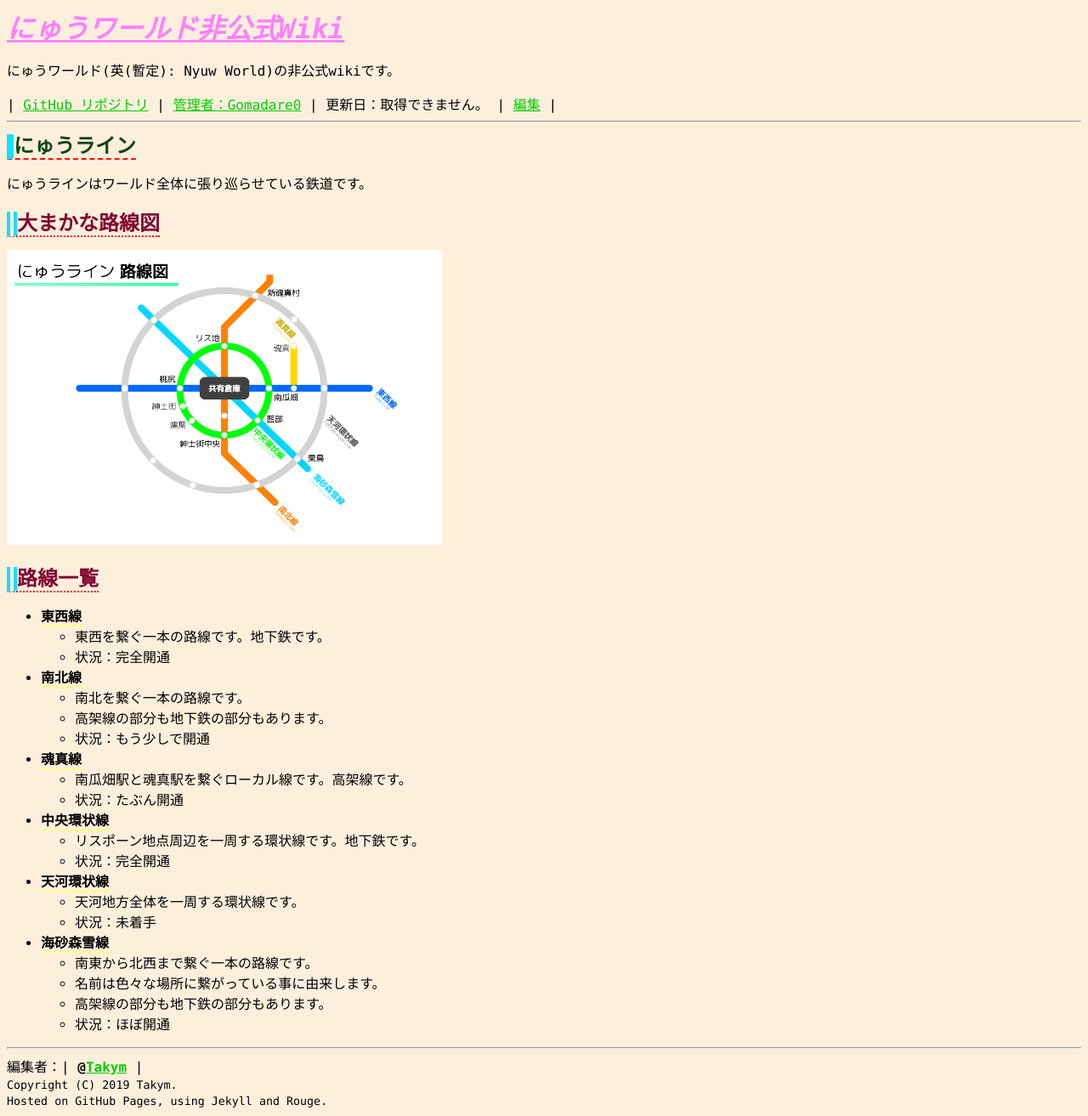
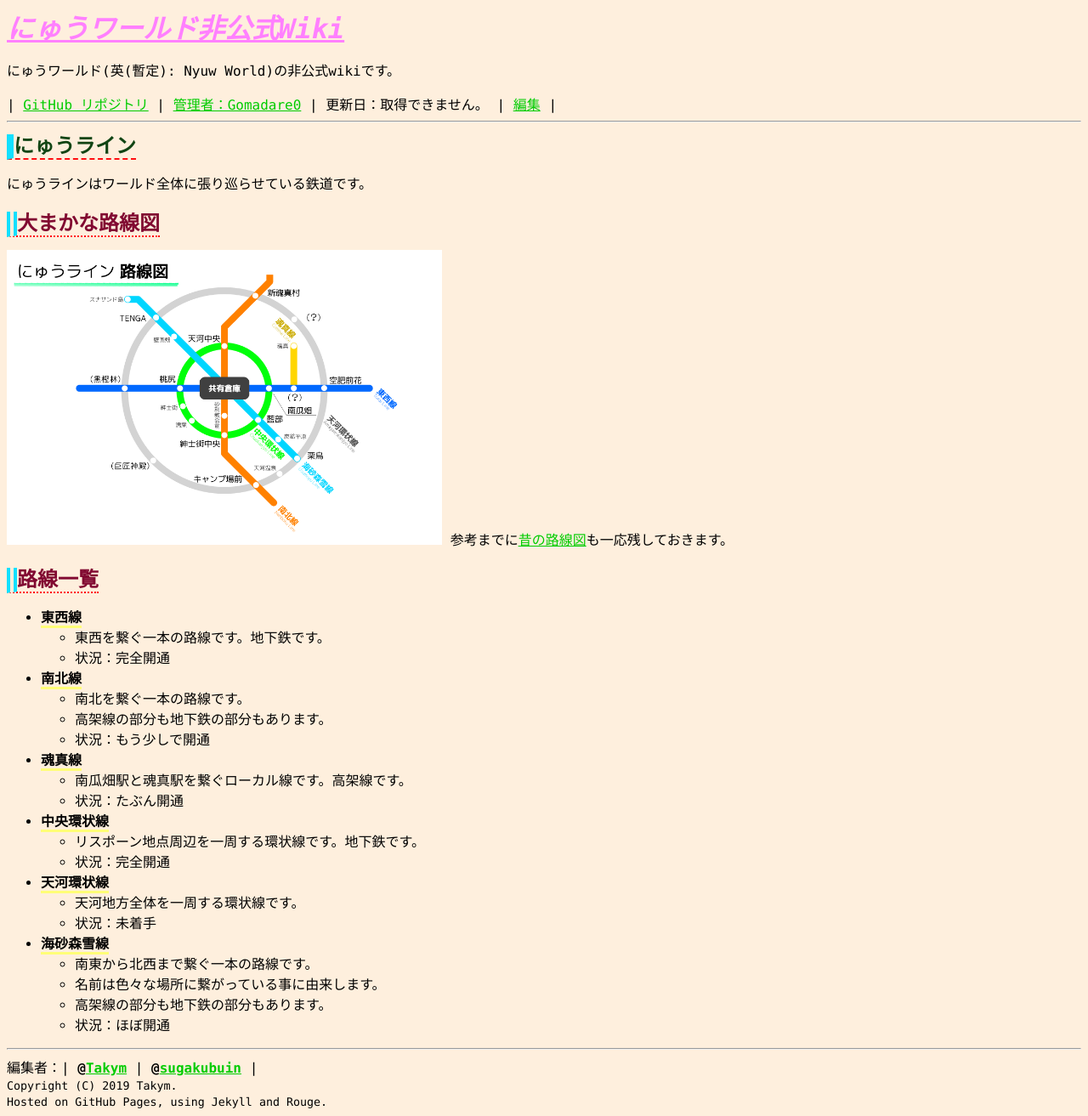
Before and after one commit to Gomadare0/nyuworld, a Jekyll site: the page built from nyuwline/index.md, in a window 1280 px wide. Shown: the whole page at 85% size. Built offline with Jekyll 4.4.1, drawn with Linux system fonts in a browser that asks for light colours; some web fonts are replaced; our own code applies the rules of GitHub Pages for plain Markdown files.

Commit message:
新路線図追加

```diff
--- a/assets/styles/nyuw-style.css
+++ b/assets/styles/nyuw-style.css
@@ -51,7 +51,7 @@ a:active {
 	text-decoration: none;
 }
 strong, em {
-	border-bottom-style: dashed;
+	border-bottom-style: solid;
 	border-bottom-width: 3px;
-	border-bottom-color: #FFFF80;
+	border-bottom-color: #FFFF77;
 }
--- a/nyuwline/index.md
+++ b/nyuwline/index.md
@@ -2,11 +2,13 @@
 title: にゅうライン
 authors:
   - Takym
+  - sugakubuin
 ---
 にゅうラインはワールド全体に張り巡らせている鉄道です。
 
 ## 大まかな路線図
-<img src="2019-09-16-route-map.png" alt="大まかな路線図" title="2019/09/16 の路線図" width="512" />
+<img src="2019-09-17-route-map.png" alt="大まかな路線図" title="2019/09/17 の路線図" width="512" />
+参考までに[昔の路線図](old-routes.md)も一応残しておきます。
 
 ## 路線一覧
 * **東西線**
```
Also changed, not shown: nyuwline/old-routes.md (added, +12 -0 lines), nyuwline/2019-09-17-route-map.png (added).
